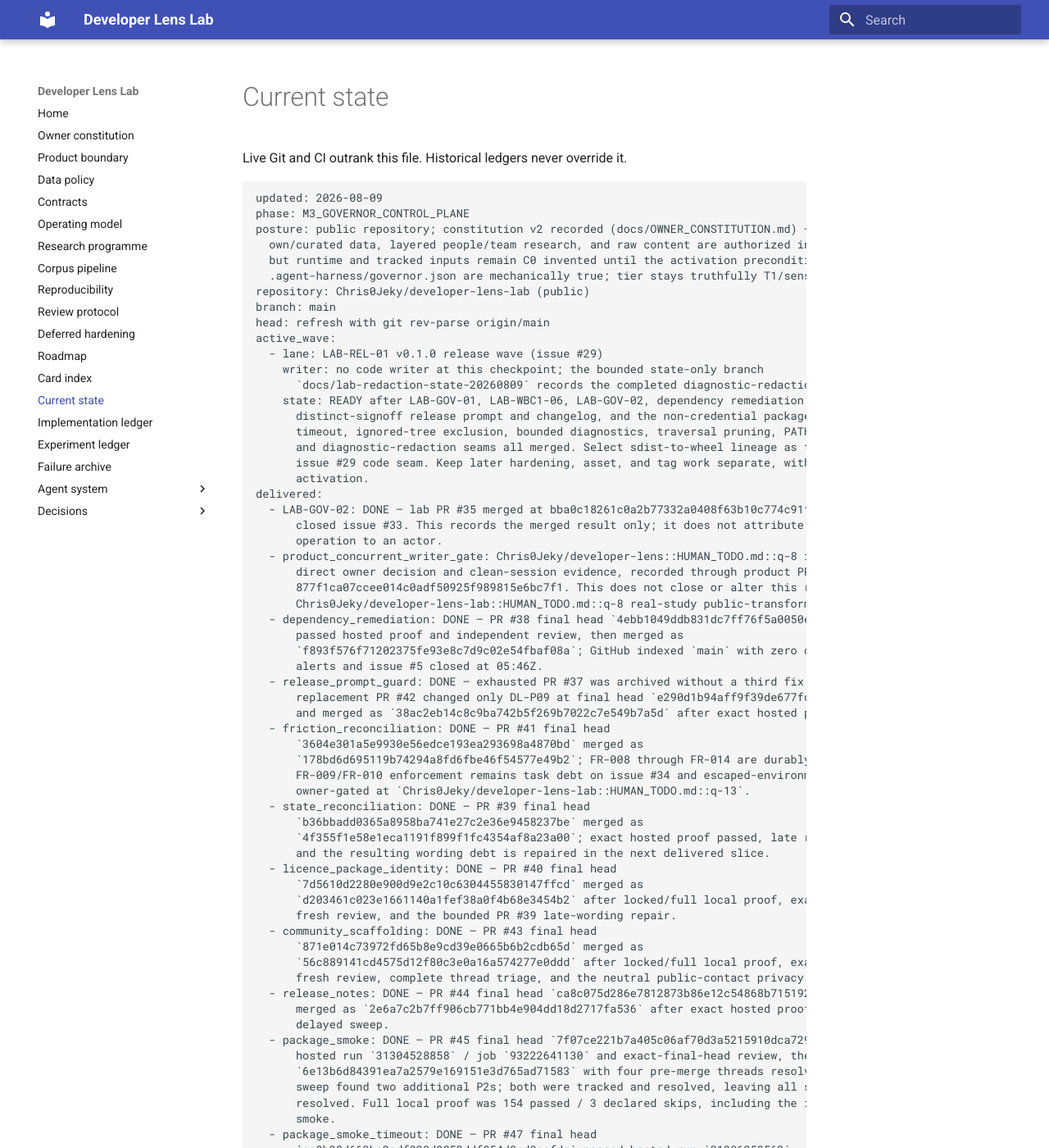
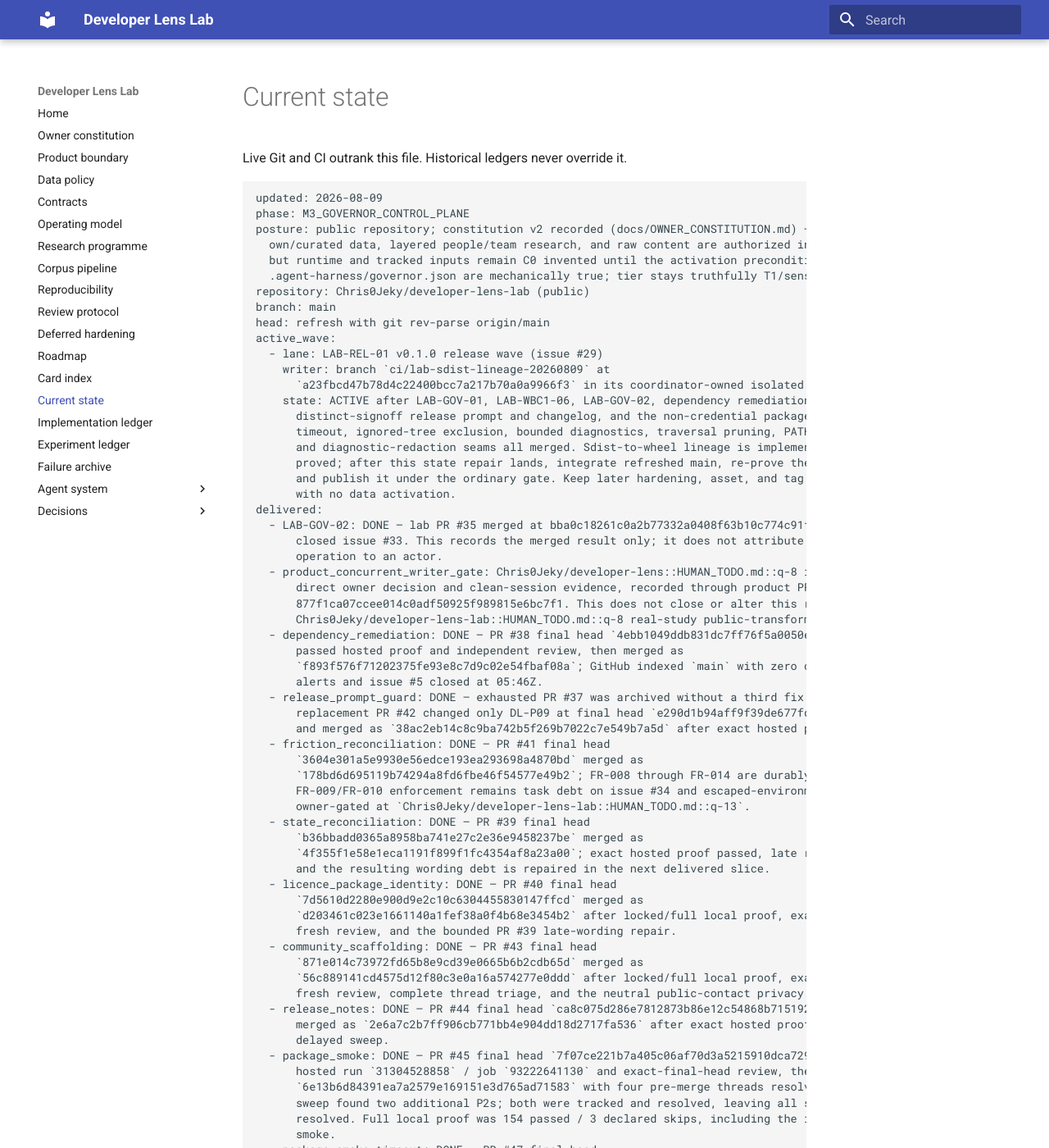
Before and after one commit to Chris0Jeky/developer-lens-lab, an MkDocs documentation site: the page built from docs/CURRENT_STATE.md, in a window 1280 px wide and 1400 px high. Shown: the whole window at 82% size. Built offline with MkDocs 1.6.1 and Material for MkDocs 9.7.7, drawn with Linux system fonts in a browser that asks for light colours; some of the changed text lies outside the part shown.

Commit message:
Preserve the sdist resume point

```diff
--- a/docs/CURRENT_STATE.md
+++ b/docs/CURRENT_STATE.md
@@ -14,14 +14,15 @@ branch: main
 head: refresh with git rev-parse origin/main
 active_wave:
   - lane: LAB-REL-01 v0.1.0 release wave (issue #29)
-    writer: no code writer at this checkpoint; the bounded state-only branch
-      `docs/lab-redaction-state-20260809` records the completed diagnostic-redaction result
-    state: READY after LAB-GOV-01, LAB-WBC1-06, LAB-GOV-02, dependency remediation #5, the
+    writer: branch `ci/lab-sdist-lineage-20260809` at
+      `a23fbcd47b78d4c22400bcc7a217b70a0a9966f3` in its coordinator-owned isolated worktree
+    state: ACTIVE after LAB-GOV-01, LAB-WBC1-06, LAB-GOV-02, dependency remediation #5, the
       distinct-signoff release prompt and changelog, and the non-credential package-smoke,
       timeout, ignored-tree exclusion, bounded diagnostics, traversal pruning, PATH/uv validation,
-      and diagnostic-redaction seams all merged. Select sdist-to-wheel lineage as the next bounded
-      issue #29 code seam. Keep later hardening, asset, and tag work separate, with no data
-      activation.
+      and diagnostic-redaction seams all merged. Sdist-to-wheel lineage is implemented and locally
+      proved; after this state repair lands, integrate refreshed main, re-prove the affected seam,
+      and publish it under the ordinary gate. Keep later hardening, asset, and tag work separate,
+      with no data activation.
 delivered:
   - LAB-GOV-02: DONE — lab PR #35 merged at bba0c18261c0a2b77332a0408f63b10c774c91f4 and
       closed issue #33. This records the merged result only; it does not attribute the GitHub
@@ -80,16 +81,18 @@ delivered:
       `e63086b4ae3b97390969357ebdd9d3e30394814e`.
   - package_smoke_uv_validation: DONE — PR #51 final head
       `adc43aea21834683eaf2749fe3515f10da204bde` passed hosted run `31313571499` / job
-      `93245084619`, exact-final-head review, and merge gating, then merged as
-      `02a41cac4a461a93d53b481d34c96a48e29291e5`; its delayed sweep was clean.
+      `93245084619` and exact-final-head review, then merged as
+      `02a41cac4a461a93d53b481d34c96a48e29291e5` before the binding 15-minute exact-head age;
+      FR-028 records the gate miss. Its delayed sweep was otherwise clean.
   - package_smoke_redaction: DONE — PR #52 final head
       `46961957e09bb976b34beb41fee5e69d89d21076` passed hosted run `31332413187` / job
       `93292650747`, exact-final-head review, and the locked local gate, then merged as
       `b966341d293a50d2b51f448fa23d3248d7e575fd`; both review threads are resolved and its delayed
       19:51Z sweep found no new feedback. FR-025 records the separate pre-merge snapshot miss;
       FR-028 records the second exact-head aging-floor miss and selected enforcement layer.
-next_safe_slice: Select the sdist-to-wheel lineage seam as the next bounded issue #29 code slice.
-  Pre-cap diagnostic-memory hardening remains task debt until a design
+next_safe_slice: Finish the bounded state-repair gate, then integrate refreshed main into preserved
+  branch `ci/lab-sdist-lineage-20260809` at `a23fbcd47b78d4c22400bcc7a217b70a0a9966f3`, re-prove the
+  affected seam, and publish it. Pre-cap diagnostic-memory hardening remains task debt until a design
   avoids both unbounded capture and a raw unredacted disk sink; process-tree cleanup stays separate.
   Lane-P candidate-content review, screenshots, publication, and owner-gated release lanes remain
   parked. Do not inspect ignored candidate bytes, publish assets, tag, add credentials, activate
@@ -143,7 +146,13 @@ late_review_debt: issue #31 tracks the four non-blocking PR #24 review follow-up
   (product-owned schema change); issue #6 remains open even though LAB-WBC1-06 is DONE
 exact_resume_point: If `docs/lab-redaction-state-20260809` is not yet merged, finish its docs-only
   proof, exact-head review, and merge over `b966341d293a50d2b51f448fa23d3248d7e575fd`. Otherwise
-  branch from refreshed live `main` for the bounded sdist-to-wheel lineage seam on issue #29.
+  resume preserved branch `ci/lab-sdist-lineage-20260809` at
+  `a23fbcd47b78d4c22400bcc7a217b70a0a9966f3`, integrate refreshed live `main`, re-prove the
+  affected package-smoke seam, and publish it for issue #29. Commits
+  `b640d8a7fecbb96a3fed88aa8e27afaeaeb22d4d` and
+  `a23fbcd47b78d4c22400bcc7a217b70a0a9966f3` build exactly one sdist, build exactly one wheel from
+  that selected archive, and add typed synthetic lineage/fail-closed tests; the combined locked
+  gate passed 179 tests with 3 declared skips plus automated actual smoke in 87.5 seconds.
   PR #52 final head `46961957e09bb976b34beb41fee5e69d89d21076` and hosted run `31332413187`
   are green and merged as `b966341d293a50d2b51f448fa23d3248d7e575fd`; FR-025 records its
   missed top-level-comment snapshot and FR-028 records the unsatisfied 15-minute exact-head age.
```
Also changed, not shown: docs/IMPLEMENTATION_LEDGER.md (+18 -4 lines).
